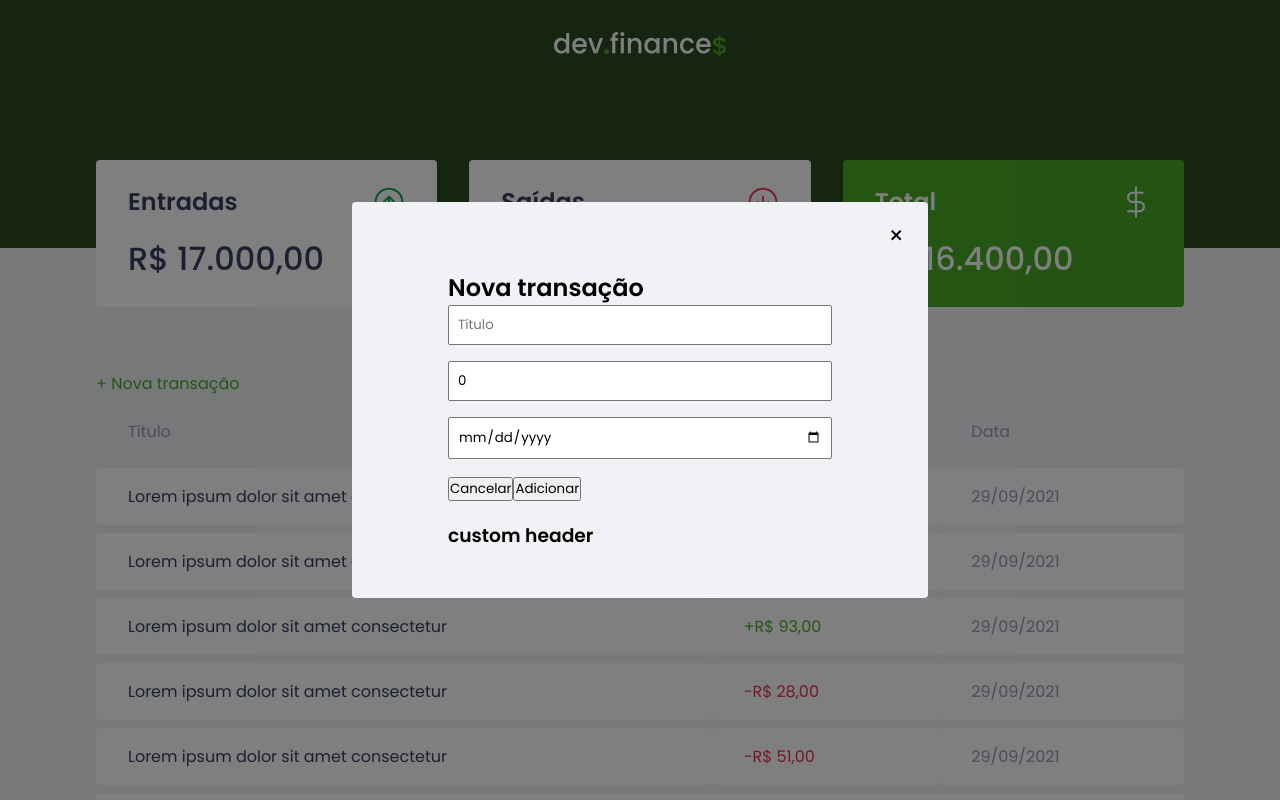
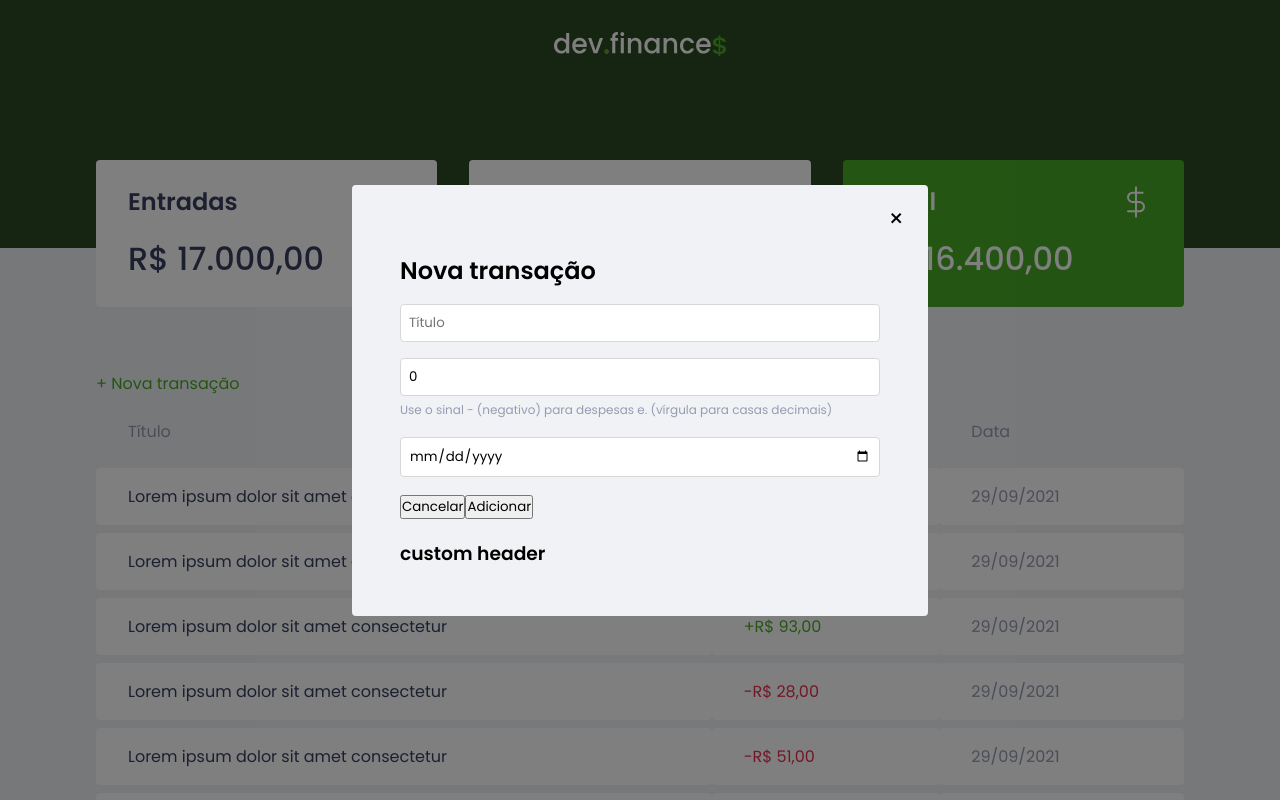
Before and after one commit to joaobispo2077/dev-finances, a Vue app: page / in a window 1280 px wide. Shown: the top 800 px of the page. Built offline with nearby package versions, Linux system fonts and the light colour scheme.

Commit message:
feat: add styles into inputs from new modal transactions

```diff
--- a/src/components/Modal/index.vue
+++ b/src/components/Modal/index.vue
@@ -78,7 +78,7 @@ export default defineComponent({
 
   @media (min-width: 768px) {
     max-width: 36rem;
-    padding: 3rem 6rem;
+    padding: 3rem;
   }
 }
 
--- a/src/components/NewTransactionModal/index.vue
+++ b/src/components/NewTransactionModal/index.vue
@@ -5,7 +5,7 @@
         <button @click="closeModal" class="btn-modal-close">×</button>
       </template>
       <template v-slot:body>
-        <form @submit.prevent="addTransaction">
+        <form class="form-new-transaction" @submit.prevent="addTransaction">
           <h2>Nova transação</h2>
 
           <input
@@ -15,25 +15,28 @@
             v-model="title"
           />
 
-          <input
-            class="input-new-transaction"
-            type="number"
-            placeholder="Título"
-            v-model="amount"
-          />
+          <div>
+            <input
+              class="input-new-transaction"
+              type="number"
+              placeholder="0,00"
+              v-model="amount"
+            />
+            <span class="amount-info"
+              >Use o sinal - (negativo) para despesas e. (vírgula para casas
+              decimais)</span
+            >
+          </div>
 
-          <input
-            class="input-new-transaction"
-            type="date"
-            placeholder="Título"
-            v-model="title"
-          />
+          <input class="input-new-transaction" type="date" v-model="date" />
 
           <div class="buttons-container">
-            <button class="btn-new-transaction" @click="closeModal">
+            <button class="btn-new-transaction cancel" @click="closeModal">
               Cancelar
             </button>
-            <button type="submit" class="btn-new-transaction">Adicionar</button>
+            <button type="submit" class="btn-new-transaction save">
+              Adicionar
+            </button>
           </div>
         </form>
       </template>
@@ -57,6 +60,7 @@ export default defineComponent({
     const showModal = ref(true);
     const title = ref("");
     const amount = ref(0);
+    const date = ref("");
 
     function closeModal() {
       showModal.value = false;
@@ -77,12 +81,13 @@ export default defineComponent({
       addTransaction,
       title,
       amount,
+      date,
     };
   },
 });
 </script>
 
-<style lang="scss">
+<style scoped lang="scss">
 .btn-modal-close {
   position: absolute;
 
@@ -100,10 +105,32 @@ export default defineComponent({
     filter: brightness(80%);
   }
 }
+.form-new-transaction {
+  display: flex;
+  flex-direction: column;
+
+  gap: 1rem;
+}
 
 .input-new-transaction {
   width: 100%;
+
   padding: 0.5rem;
-  margin-bottom: 1rem;
+
+  border-radius: 0.25rem;
+  border: 1px solid var(--input-border);
+  background: var(--shape);
+}
+.amount-info {
+  font-size: 0.75rem;
+  color: var(--text-body);
+}
+
+.btn-new-transaction {
+  .cancel {
+  }
+
+  .save {
+  }
 }
 </style>
```
